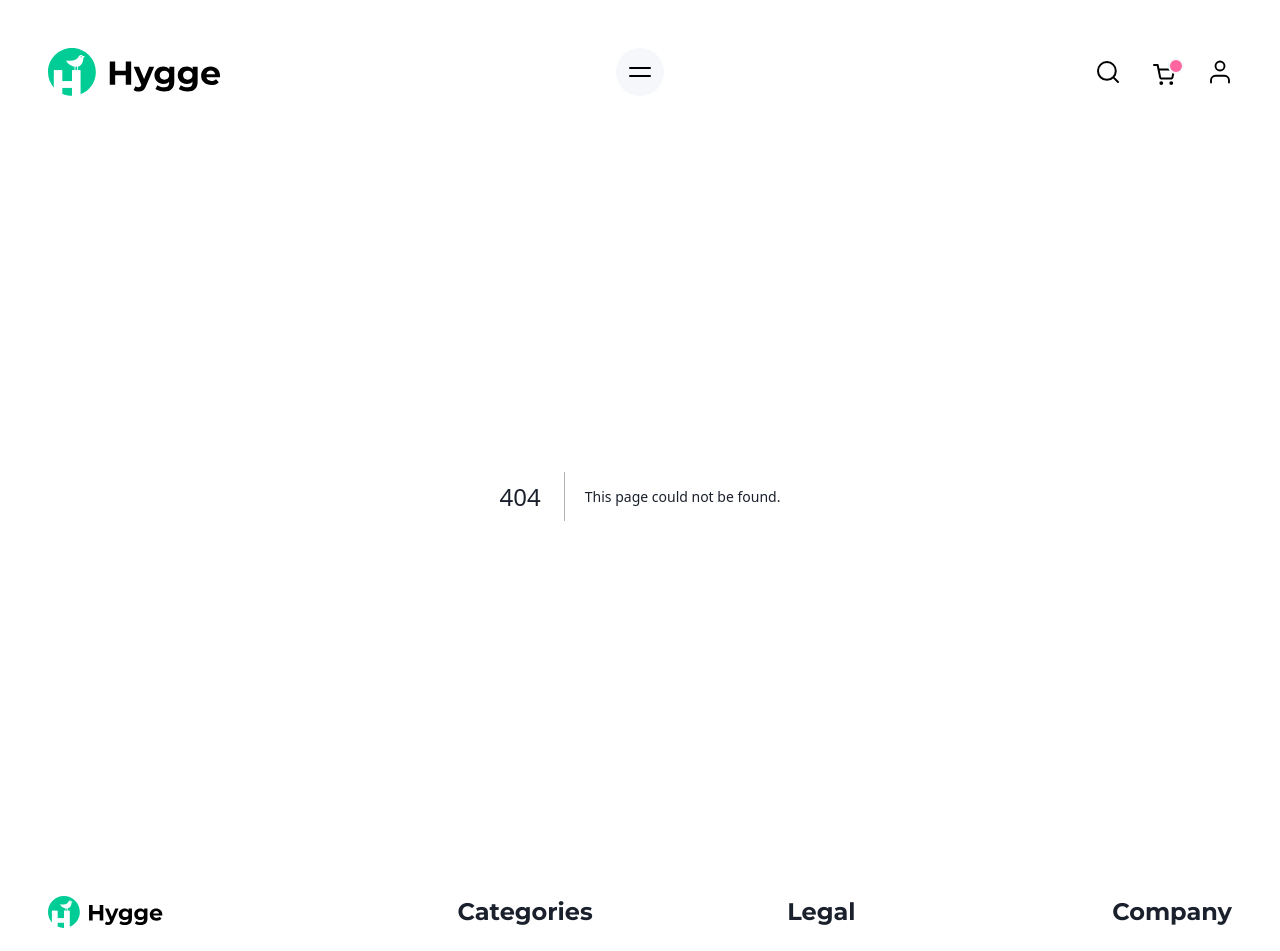
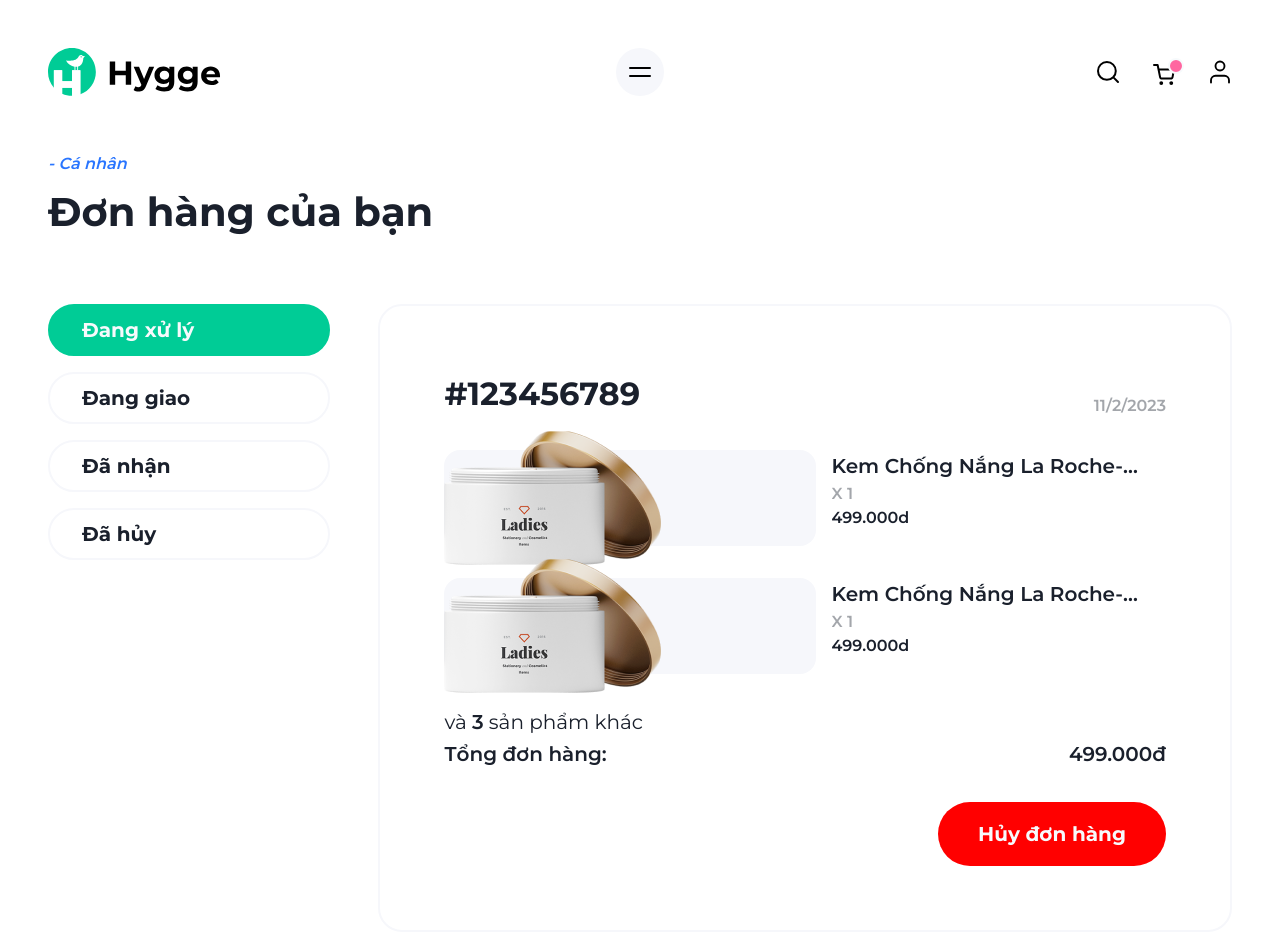
Before and after one commit to TuVoXuan/cosmetics-store-fe, a Next.js app: page /account/orders-history in a window 1280 px wide. Before the commit this address had no page. Shown: the top 951 px of the page. Built offline with nearby package versions, Linux system fonts and the light colour scheme.

Commit message:
orders history page

```diff
--- a/components/buttons/button.tsx
+++ b/components/buttons/button.tsx
@@ -2,7 +2,7 @@
 
 interface Props {
 	children?: React.ReactNode | React.ReactNode[];
-	type: "primary" | "secondary";
+	type: "primary" | "secondary" | "danger";
 	className?: string;
 	btnType?: "submit" | "reset" | "button";
 	form?: string;
@@ -13,6 +13,8 @@
 	const getCSSType = () => {
 		if (type === "primary") {
 			return "bg-primary-100 text-light-100";
+		} else if (type === "danger") {
+			return "bg-red-accent text-light-100";
 		}
 		return "border-2 border-gray-accent text-dark-100 dark:text-white-light dark:border-black-dark-2 hover:!border-dark-100 dark:hover:!border-white";
 	};
--- /dev/null
+++ b/components/order/order-container.tsx
@@ -0,0 +1,37 @@
+import React from "react";
+import Badge from "../badge/badge";
+import Button from "../buttons/button";
+import OrderItem from "./order-item";
+
+export default function OrderContainer() {
+	return (
+		<div className="p-4 space-y-8 border-2 md:p-12 lg:p-16 border-gray-accent rounded-3xl dark:border-black-dark-2">
+			<div className="flex items-end justify-between">
+				<h2 className="text-heading-4 md:text-heading-2 lg:text-heading-2 dark:text-light-100">#123456789</h2>
+				<p className="font-semibold text-paragraph-5 md:text-heading-5 text-dark-40 dark:text-light-100">11/2/2023</p>
+			</div>
+			<div className="space-y-8">
+				<OrderItem />
+				<OrderItem />
+			</div>
+			<div>
+				<p className="text-paragraph-5 md:text-paragraph-2 lg:text-heading-4 dark:text-light-100">
+					và <span className="font-semibold">3</span> sản phẩm khác
+				</p>
+				<div className="flex justify-between">
+					<p className="font-semibold text-paragraph-5 md:text-heading-3 lg:text-heading-4 dark:text-light-100">
+						Tổng đơn hàng:
+					</p>
+					<p className="font-semibold text-paragraph-5 md:text-heading-3 lg:text-heading-4 dark:text-light-100">
+						499.000đ
+					</p>
+				</div>
+			</div>
+			<div className="md:flex md:justify-end">
+				<Button className="w-full md:w-fit md:ml" type="danger">
+					Hủy đơn hàng
+				</Button>
+			</div>
+		</div>
+	);
+}
--- /dev/null
+++ b/components/order/order-item.tsx
@@ -0,0 +1,17 @@
+import React from "react";
+import ProductImage from "../Image/product-image";
+
+export default function OrderItem() {
+	return (
+		<div className="flex gap-x-4">
+			<ProductImage className="h-24 w-24 !rounded-2xl md:rounded-2xl md:h-24 md:w-h-24" />
+			<div className="overflow-hidden">
+				<h4 className="w-full font-semibold line-clamp-2 md:line-clamp-1 text-paragraph-5 md:text-paragraph-2 dark:text-light-100">
+					Kem Chống Nắng La Roche-Posay Kiểm Soát Dầu SPF50+ 50ml
+				</h4>
+				<p className="font-semibold text-paragraph-5 md:text-heading-5 text-dark-40 dark:text-light-40">X 1</p>
+				<p className="font-semibold text-paragraph-5 md:text-heading-5 dark:text-light-100">499.000d</p>
+			</div>
+		</div>
+	);
+}
--- /dev/null
+++ b/components/order/order-status.tsx
@@ -0,0 +1,20 @@
+import clsx from "clsx";
+import React from "react";
+
+interface Props {
+	children: React.ReactNode;
+	active?: boolean;
+}
+
+export default function OrderStatus({ children, active }: Props) {
+	return (
+		<h4
+			className={clsx(
+				"text-heading-4 border-2 border-gray-accent rounded-4xl px-8 py-2 dark:border-black-dark-2 dark:text-light-100",
+				active && "text-light-100 border-primary-100 bg-primary-100"
+			)}
+		>
+			{children}
+		</h4>
+	);
+}
--- a/package.json
+++ b/package.json
@@ -35,6 +35,7 @@
     "typescript": "4.9.4"
   },
   "devDependencies": {
+    "@tailwindcss/line-clamp": "^0.4.2",
     "@types/react-redux": "^7.1.25",
     "autoprefixer": "^10.4.13",
     "postcss": "^8.4.21",
--- /dev/null
+++ b/pages/account/orders-history.tsx
@@ -0,0 +1,37 @@
+import React from "react";
+import Dropdown from "../../components/inputs/dropdown";
+import OrderContainer from "../../components/order/order-container";
+import OrderStatus from "../../components/order/order-status";
+import TitlePage from "../../components/title-page/title-page";
+
+export default function OrdersHistory() {
+	return (
+		<div className="mb-[104px] md:mb-28 xl:mb-36">
+			<TitlePage className="mt-14" subtitle="Cá nhân" title="Đơn hàng của bạn" />
+			<Dropdown
+				className="z-10 mt-14 md:mt-16 lg:hidden"
+				onChange={(value: string) => console.log(value)}
+				options={[
+					{ label: "Đang xử lý", value: "Đang xử lý" },
+					{ label: "Đang giao", value: "Đang giao" },
+					{ label: "Đã nhận hàng", value: "Đã nhận hàng" },
+					{ label: "Đã hủy", value: "Đã hủy" },
+				]}
+				size="large"
+			/>
+			<div className="lg:flex gap-x-12">
+				<div className="hidden w-1/4 mt-16 space-y-4 lg:block">
+					<OrderStatus active>Đang xử lý</OrderStatus>
+					<OrderStatus>Đang giao</OrderStatus>
+					<OrderStatus>Đã nhận</OrderStatus>
+					<OrderStatus>Đã hủy</OrderStatus>
+				</div>
+				<div className="space-y-8 mt-14 md:mt-16 md:space-y-12 ">
+					<OrderContainer />
+					<OrderContainer />
+					<OrderContainer />
+				</div>
+			</div>
+		</div>
+	);
+}
--- a/tailwind.config.js
+++ b/tailwind.config.js
@@ -81,5 +81,5 @@
 			},
 		},
 	},
-	plugins: [],
+	plugins: [require("@tailwindcss/line-clamp")],
 };
```
Also changed, not shown: 1 other file (tests, documents, lock files or other folders).
